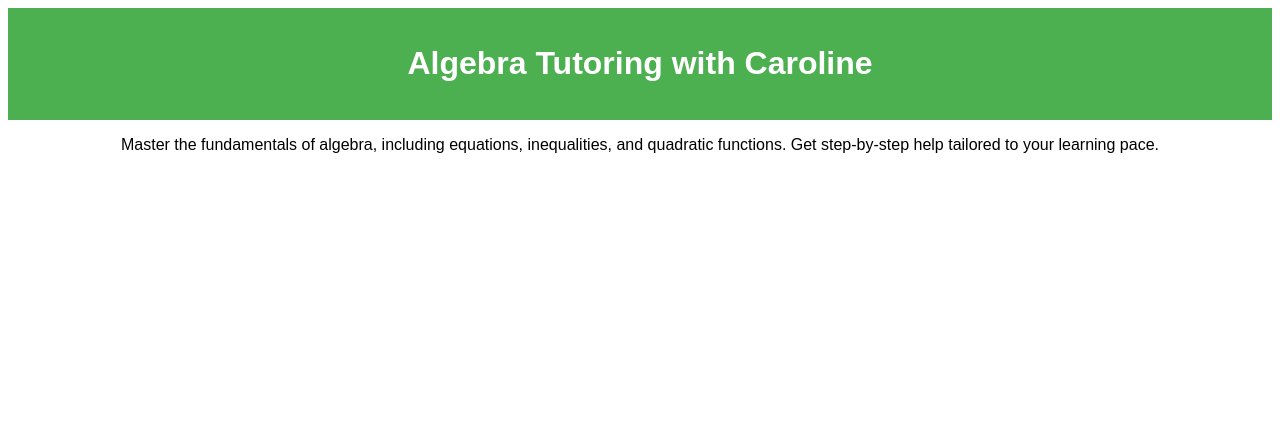
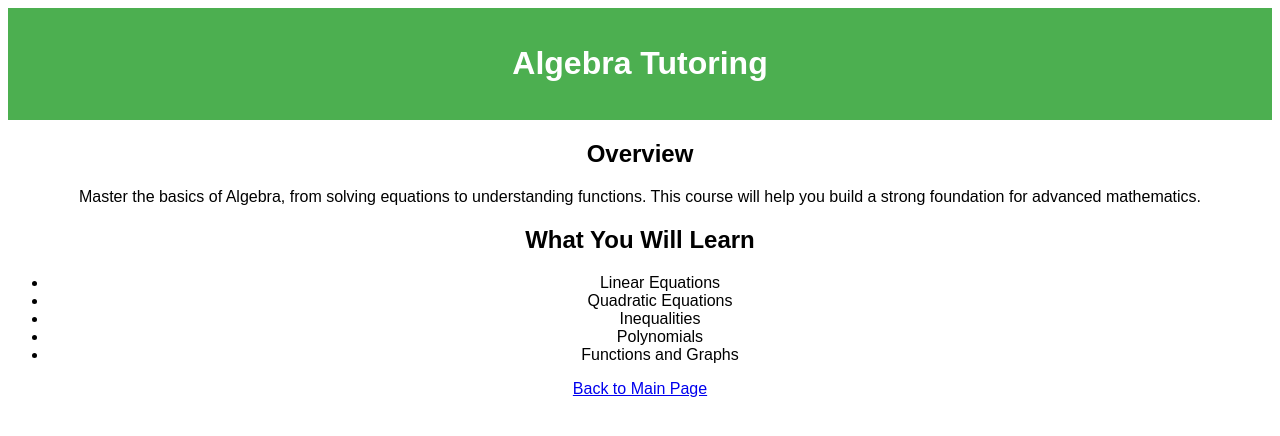
Before and after one commit to kipyegongeoffrey/online-tutoring-website, a plain HTML site: page algebra.html in a window 1280 px wide. Drawn offline with Linux system fonts and the light colour scheme.

Commit message:
Update algebra.html

```diff
--- a/algebra.html
+++ b/algebra.html
@@ -3,15 +3,34 @@
 <head>
     <meta charset="UTF-8">
     <meta name="viewport" content="width=device-width, initial-scale=1.0">
-    <title>Algebra Tutoring - Caroline</title>
+    <title>Algebra Tutoring</title>
     <link rel="stylesheet" href="style.css">
 </head>
 <body>
     <header>
-        <h1>Algebra Tutoring with Caroline</h1>
+        <h1>Algebra Tutoring</h1>
     </header>
+
     <section>
-        <p>Master the fundamentals of algebra, including equations, inequalities, and quadratic functions. Get step-by-step help tailored to your learning pace.</p>
+        <h2>Overview</h2>
+        <p>Master the basics of Algebra, from solving equations to understanding functions. This course will help you build a strong foundation for advanced mathematics.</p>
     </section>
+
+    <section>
+        <h2>What You Will Learn</h2>
+        <ul>
+            <li>Linear Equations</li>
+            <li>Quadratic Equations</li>
+            <li>Inequalities</li>
+            <li>Polynomials</li>
+            <li>Functions and Graphs</li>
+        </ul>
+    </section>
+
+    <footer>
+        <p><a href="index.html">Back to Main Page</a></p>
+    </footer>
+
+    <script src="script.js"></script>
 </body>
 </html>
```
